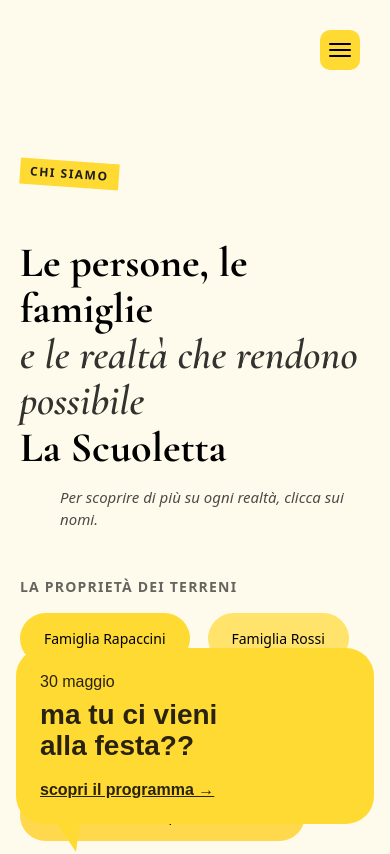
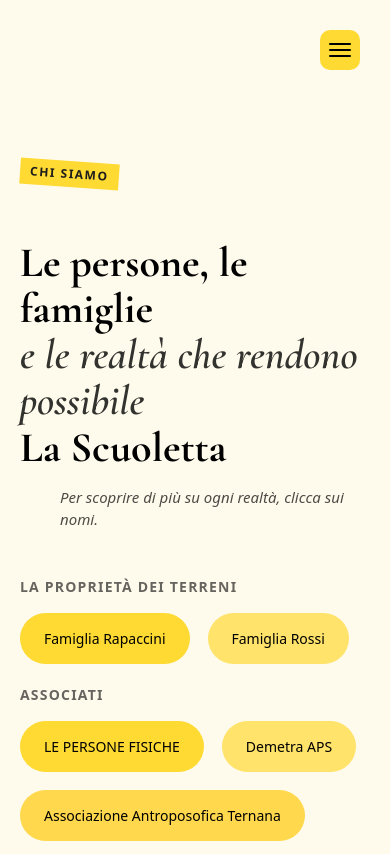
Before and after one commit to kiracolci/Copialascuola, a React (Vite) app: page /Chisiamo in a window 390 px wide. Shown: the top 854 px of the page. Built offline with nearby package versions, Linux system fonts and the light colour scheme.

Commit message:
fix Festa.css import case

```diff
--- a/src/App.tsx
+++ b/src/App.tsx
@@ -11,7 +11,6 @@ import Festa from "./Pages/Festa";
 import DesktopMenu from "./Pages/DesktopMenu";
 import ContactPopup from "./Pages/ContactPopup";
 import MobileMenu from "./Pages/MobileMenu";
-import FestaPopup from "./Pages/FestaPopup";
 
 function AppInner() {
   const location = useLocation();
@@ -49,7 +48,6 @@ function AppInner() {
         <Route path="/Festa" element={<Festa />} />
       </Routes>
       {showContact && <ContactPopup onClose={() => setShowContact(false)} />}
-      {showFesta && <FestaPopup onClose={() => setShowFesta(false)} />}
     </>
   );
 }
--- a/src/Pages/Chisiamo.tsx
+++ b/src/Pages/Chisiamo.tsx
@@ -46,9 +46,7 @@ Un legame fatto di ritorni, memoria e relazioni mantenute nel tempo.
       content: (
         <>
           <p>
-          Centro Umbro Residenze Artistiche riconosciuto dalla Regione Umbria dal 2018.
-Promuove residenze multidisciplinari, incubazione progettuale, mediazione culturale e pratiche artistiche contemporanee.
-          </p>
+          C.U.R.A. – Centro Umbro di Residenze Artistiche è composto da La Mama Umbria, International di Spoleto,  Ge.Ci.Te. (Foligno), Associazione Demetra di Terni, Centro Teatrale Umbro di Gubbio e Micro Teatro Terra Marique di Perugia. Dal 2015 realizza residenze multidisciplinari, progetti di comunità e rigenerazione dei territori e nello spazio pubblico e percorsi di incubazione di nuove idee legate ai linguaggi artistici contemporanei e alle tecnologie digitali. Un modello unico e innovativo di ricerca e sviluppo nell’ambito delle arti performative con artisti nazionali e internazionali, per rafforzare il ruolo della Regione Umbria nel settore dello spettacolo dal vivo e favorire la crescita e lo sviluppo del tessuto artistico regionale al livello nazionale e internazionale. C.U.R.A. è un progetto sostenuto da MiC e Regione Umbria nell’ambito del progetto nazionale di Residenze Artistiche</p>
         </>
       ),
     },
--- a/src/Pages/Festa.css
+++ b/src/Pages/Festa.css
@@ -442,3 +442,27 @@
   body:has(.sl-page) .menu-item:not(.active) {
     color: white !important;
   }
+
+
+  .sl-conclusa {
+    background: #000000;
+    color: #feda33;
+    text-align: center;
+    padding: 16px 24px;
+    font-size: 15px;
+    font-family: sans-serif;
+    font-weight: 600;
+    letter-spacing: 0.04em;
+    position: sticky;
+    top: 0;
+    z-index: 999;
+  }
+
+  .sl-conclusa a {
+    color: #feda33;
+    text-decoration: underline;
+  }
+
+  .sl-conclusa a:hover {
+    opacity: 0.7;
+  }
--- a/src/Pages/Festa.tsx
+++ b/src/Pages/Festa.tsx
@@ -63,6 +63,17 @@ export default function Festa() {
 
   return (
 <div className="sl-page festa-page">
+
+  {/* Festa conclusa banner */}
+
+  <div className="sl-conclusa">
+  <p>🎉 La festa è conclusa! Segui il nostro Instagram per le foto →{" "}
+    <a href="https://www.instagram.com/scuoletta_sanlib" target="_blank" rel="noopener noreferrer">
+      @scuoletta_sanlib
+    </a>
+  </p>
+</div>
+
         {/* Hero */}
       <div className="sl-hero">
         <div className="sl-hero__overlay" />
@@ -84,6 +95,7 @@ export default function Festa() {
           </div>
         </div>
       </div>
+
 
       {/* Highlight banner */}
       <div className="sl-banner">
--- a/src/Pages/FestaPopup.css
+++ /dev/null
@@ -1,83 +0,0 @@
-
-
-.festa-popup {
-    position: fixed;
-    bottom: 60px;
-    right: 40px;
-    z-index: 9999;
-
-    background: #feda33;
-    border-radius: 28px;
-    padding: 28px 32px;
-    max-width: 320px;
-    cursor: pointer;
-
-    animation: slideUp 0.5s cubic-bezier(0.22, 1, 0.36, 1);
-    transition: transform 0.2s ease;
-  }
-
-  .festa-popup:hover {
-    transform: scale(1.02);
-  }
-
-  /* tail bottom-right */
-  .festa-popup::after {
-    content: "";
-    position: absolute;
-    bottom: -28px;
-    right: 48px;
-    width: 0;
-    height: 0;
-    border-left: 20px solid transparent;
-    border-right: 4px solid transparent;
-    border-top: 30px solid #feda33;
-  }
-
-  @keyframes slideUp {
-    from { opacity: 0; transform: translateY(30px); }
-    to { opacity: 1; transform: translateY(0); }
-  }
-
-  .festa-popup__eyebrow {
-    font-size: 16px;
-    color: #2a2210;
-    margin: 0 0 6px;
-    font-family: sans-serif;
-}
-
-  .festa-popup__title {
-    font-size: 36px;
-    font-weight: 700;
-    color: #2a2210;
-    margin: 0 0 16px;
-    line-height: 1.1;
-    font-family: sans-serif;
-}
-
-  .festa-popup__cta {
-    font-size: 16px;
-    color: #2a2210;
-    text-decoration: underline;
-    margin: 0;
-    font-family: sans-serif;
-    font-weight: 600;
-  }
-
-  @media (max-width: 600px) {
-    .festa-popup {
-      bottom: 20px;
-      right: 16px;
-      left: 16px;
-      max-width: 100%;
-      padding: 22px 24px;
-    }
-
-    .festa-popup::after {
-      right: auto;
-      left: 40px;
-    }
-
-    .festa-popup__title {
-      font-size: 28px;
-    }
-  }
--- a/src/Pages/FestaPopup.tsx
+++ /dev/null
@@ -1,16 +0,0 @@
-import { useNavigate } from "react-router-dom";
-import "./FestaPopup.css";
-
-type Props = { onClose: () => void };
-
-export default function FestaPopup({ onClose }: Props) {
-  const navigate = useNavigate();
-
-  return (
-    <div className="festa-popup" onClick={() => { navigate("/Festa"); onClose(); }}>
-      <p className="festa-popup__eyebrow">30 maggio</p>
-      <h2 className="festa-popup__title">ma tu ci vieni<br />alla festa??</h2>
-      <p className="festa-popup__cta">scopri il programma →</p>
-    </div>
-  );
-}
--- a/src/Pages/Residenza.tsx
+++ b/src/Pages/Residenza.tsx
@@ -339,6 +339,9 @@ Allo stesso tempo, durante il periodo di residenza sono emerse anche le criticit
       </span>
     </p>
     <p><strong>Testi</strong> — Federico D’Orazio, Anna Martinatti, Chiara Pavolucci</p>
+
+    <p> La Residenza a San Liberatore 2025 è un progetto realizzato con il supporto di Associazione Demetra 𝘯𝘦𝘭l'ambito di 𝘊.𝘜.𝘙.𝘈. 𝘊𝘦𝘯𝘵𝘳𝘰 𝘜𝘮𝘣𝘳𝘰 𝘙𝘦𝘴𝘪𝘥𝘦𝘯𝘻𝘦 𝘈𝘳𝘵𝘪𝘴𝘵𝘪𝘤𝘩𝘦</p>
+
   </div>
           </div>
 
```
